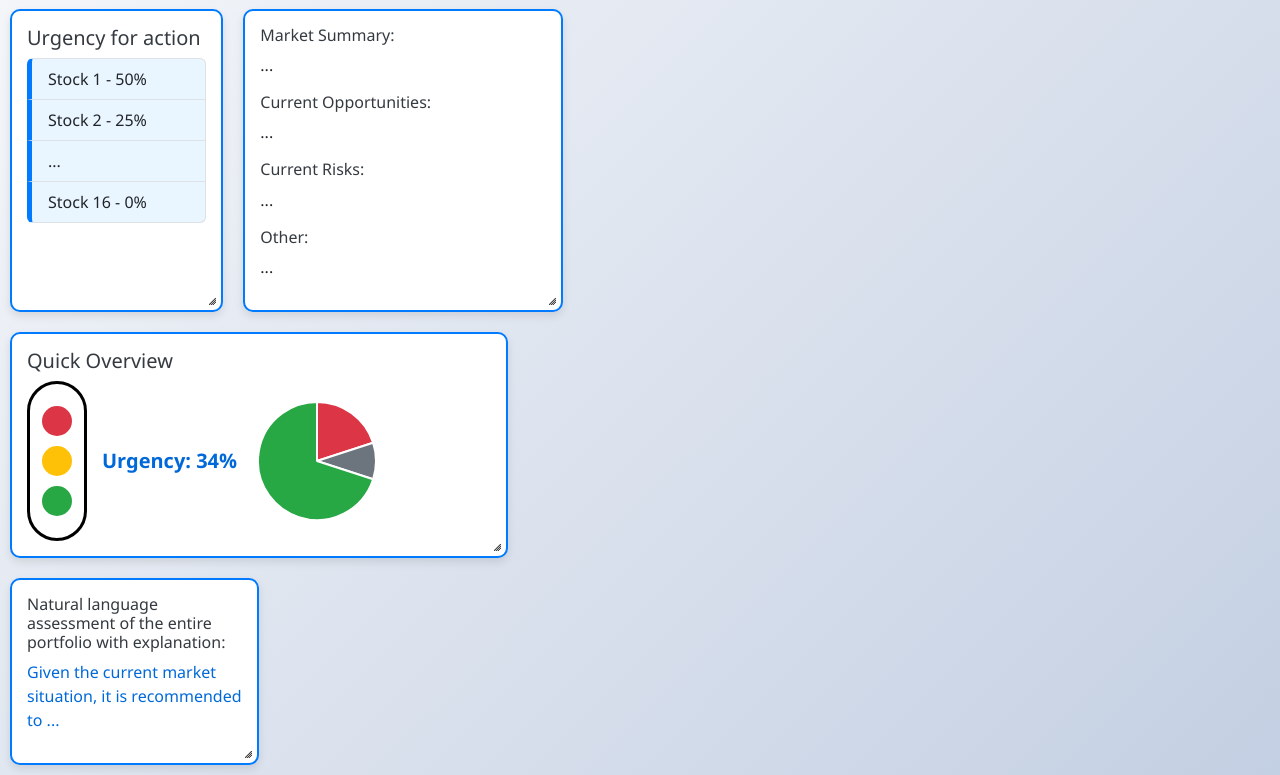
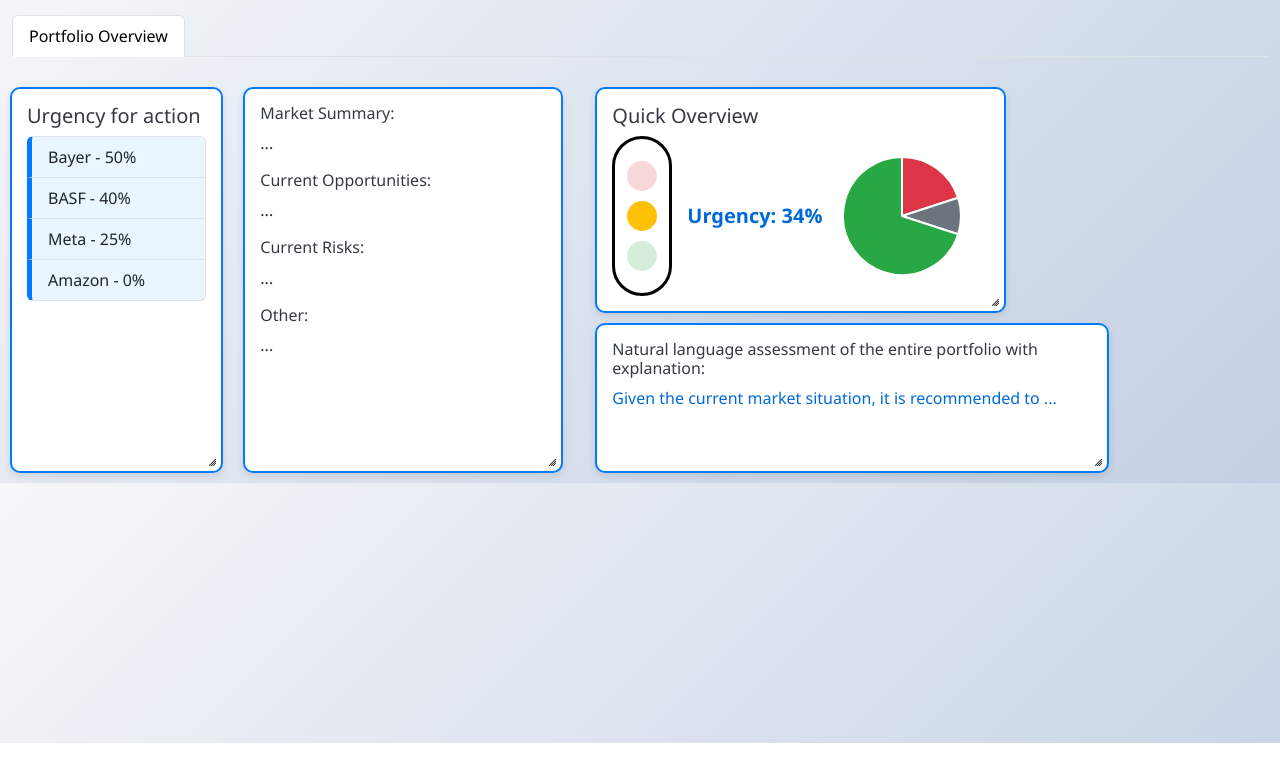
Before and after one commit to jasper-bk/Masterarbeit_Projekt, a plain HTML site: page webpage/index.html in a window 1280 px wide. Shown: the part 57-832 px from the top of the page. After the commit the page ends 800 px from the top, so only its background shows below. Drawn offline with nearby package versions, Linux system fonts and the light colour scheme.

Commit message:
Some smaller improvements to UI and added Tabs for Stock view

```diff
--- a/webpage/index.html
+++ b/webpage/index.html
@@ -3,7 +3,7 @@
 <head>
   <meta charset="UTF-8">
   <meta name="viewport" content="width=device-width, initial-scale=1.0">
-  <title>Portfolio Dashboard</title>
+  <title>Portfolio Evaluation and Recommendation Dashboard</title>
   <link href="https://cdn.jsdelivr.net/npm/bootstrap@5.3.2/dist/css/bootstrap.min.css" rel="stylesheet">
   <link rel="stylesheet" href="https://cdnjs.cloudflare.com/ajax/libs/jqueryui/1.12.1/jquery-ui.min.css">
   <style>
@@ -48,16 +48,19 @@
       height: 30px;
       border-radius: 50%;
       margin: 5px 0;
+      opacity: 0.2;
     }
     .green { background-color: #28a745; }
     .yellow { background-color: #ffc107; }
     .red { background-color: #dc3545; }
+    .light.active { opacity: 1; }
     h5, h6 {
       color: #343a40;
     }
     #urgency-list ul li {
       background-color: #e9f5ff;
       border-left: 5px solid #007bff;
+      cursor: pointer;
     }
     .text-primary {
       color: #0069d9 !important;
@@ -68,34 +71,51 @@
       font-weight: 700;
       color: #0069d9;
     }
+    .tab-content {
+      margin-top: 20px;
+    }
+    .close-tab {
+      margin-left: 8px;
+      color: red;
+      cursor: pointer;
+    }
   </style>
 </head>
 <body>
   <!-- Navbar -->
   <nav class="navbar navbar-custom px-3">
-    <a class="navbar-brand" href="#">Portfolio Dashboard</a>
+    <a class="navbar-brand" href="#">Portfolio Evaluation and Recommendation Dashboard</a>
     <div class="ms-auto">
-      <a href="#" class="nav-link"><svg xmlns="http://www.w3.org/2000/svg" width="24" height="24" fill="white" class="bi bi-gear" viewBox="0 0 16 16">
+      <a href="#" class="nav-link">
+        <svg xmlns="http://www.w3.org/2000/svg" width="24" height="24" fill="white" class="bi bi-gear" viewBox="0 0 16 16">
           <path d="M8 4.754a3.246 3.246 0 1 0 0 6.492 3.246 3.246 0 0 0 0-6.492zM5.754 8a2.246 2.246 0 1 1 4.492 0 2.246 2.246 0 0 1-4.492 0z"/>
           <path d="M9.796 1.343c-.527-1.06-1.965-1.06-2.492 0l-.094.19a1.007 1.007 0 0 1-1.356.432l-.183-.098c-1.07-.57-2.286.646-1.716 1.716l.098.183a1.007 1.007 0 0 1-.432 1.356l-.19.094c-1.06.527-1.06 1.965 0 2.492l.19.094a1.007 1.007 0 0 1 .432 1.356l-.098.183c-.57 1.07.646 2.286 1.716 1.716l.183-.098a1.007 1.007 0 0 1 1.356.432l.094.19c.527 1.06 1.965 1.06 2.492 0l.094-.19a1.007 1.007 0 0 1 1.356-.432l.183.098c1.07.57 2.286-.646 1.716-1.716l-.098-.183a1.007 1.007 0 0 1 .432-1.356l.19-.094c1.06-.527 1.06-1.965 0-2.492l-.19-.094a1.007 1.007 0 0 1-.432-1.356l.098-.183c.57-1.07-.646-2.286-1.716-1.716l-.183.098a1.007 1.007 0 0 1-1.356-.432l-.094-.19z"/>
-      </svg></a>
+        </svg>
+      </a>
     </div>
   </nav>
 
   <div class="container-fluid">
+    <!-- Tab Navigation -->
+    <ul class="nav nav-tabs mt-3" id="dashboardTabs" role="tablist">
+      <li class="nav-item" role="presentation">
+        <button class="nav-link active" id="overview-tab" data-bs-toggle="tab" data-bs-target="#overview" type="button" role="tab" aria-controls="overview" aria-selected="true">Portfolio Overview</button>
+      </li>
+    </ul>
+
+    <!-- Tab Content -->
+    <div class="tab-content" id="dashboardTabsContent">
+      <div class="tab-pane fade show active" id="overview" role="tabpanel" aria-labelledby="overview-tab">
         <div class="row">
           <!-- Left Sidebar -->
           <div class="col-md-2 box draggable resizable" id="urgency-list">
             <h5>Urgency for action</h5>
-        <ul class="list-group">
-          <li class="list-group-item">Stock 1 - 50%</li>
-          <li class="list-group-item">Stock 2 - 25%</li>
-          <li class="list-group-item">...</li>
-          <li class="list-group-item">Stock 16 - 0%</li>
+            <ul class="list-group" id="urgency-items">
+              <!-- List items will be dynamically inserted here -->
             </ul>
           </div>
 
-      <!-- Stock Info Box -->
+          <!-- Market Info Box -->
           <div class="col-md-3 box draggable resizable" id="stock-info">
             <h6>Market Summary:</h6>
             <p>...</p>
@@ -107,30 +127,30 @@
             <p>...</p>
           </div>
 
-      <!-- Right Area -->
-      <div class="col-md-7">
-        <div class="row">
           <!-- Quick Overview -->
+          <div class="col-md-6">
             <div class="col-md-8 box draggable resizable" id="quick-overview">
               <h5>Quick Overview</h5>
               <div class="d-flex align-items-center">
                 <div class="traffic-light-container">
                   <div class="traffic-light">
-                  <div class="light red"></div>
-                  <div class="light yellow"></div>
-                  <div class="light green"></div>
+                    <div class="light red" id="light-red"></div>
+                    <div class="light yellow" id="light-yellow"></div>
+                    <div class="light green" id="light-green"></div>
                   </div>
-                <div class="urgency-text">Urgency: 34%</div>
+                  <div class="urgency-text" id="urgency-text">Urgency: 34%</div>
                 </div>
                 <canvas id="pieChart" width="120" height="120"></canvas>
               </div>
             </div>
 
             <!-- Textual Evaluation -->
-          <div class="col-md-4 box draggable resizable" id="text-evaluation">
+            <div class="col-md-10 box draggable resizable" id="text-evaluation">
               <h6>Natural language assessment of the entire portfolio with explanation:</h6>
               <p class="text-primary">Given the current market situation, it is recommended to ...</p>
             </div>
+          </div>
+
         </div>
       </div>
     </div>
@@ -141,42 +161,84 @@
   <script src="https://cdnjs.cloudflare.com/ajax/libs/jqueryui/1.12.1/jquery-ui.min.js"></script>
   <script src="https://cdn.jsdelivr.net/npm/chart.js"></script>
   <script>
-    // Make all .draggable and .resizable elements functional
     $(function () {
       const container = 'body';
-      $('.draggable').draggable({
-        cancel: '.ui-resizable-handle',
-        grid: [20, 20],
-        containment: container // Restrict dragging within body
+      $('.draggable').draggable({ cancel: '.ui-resizable-handle', grid: [20, 20], containment: container });
+      $('.resizable').resizable({ grid: [20, 20], handles: 'n, e, s, w, ne, se, sw, nw', containment: container });
     });
 
-      $('.resizable').resizable({
-        grid: [20, 20],
-        handles: 'n, e, s, w, ne, se, sw, nw',
-        containment: container // Restrict resizing within body
-      });
-    });
+    const urgencyValue = 34;
+    document.getElementById('urgency-text').textContent = `Urgency: ${urgencyValue}%`;
+    if (urgencyValue >= 66) {
+      document.getElementById('light-red').classList.add('active');
+    } else if (urgencyValue >= 33) {
+      document.getElementById('light-yellow').classList.add('active');
+    } else {
+      document.getElementById('light-green').classList.add('active');
+    }
 
-    // Chart.js Pie chart
     const ctx = document.getElementById('pieChart').getContext('2d');
     new Chart(ctx, {
       type: 'pie',
       data: {
         labels: ['Sell', 'Hold', 'Buy'],
-        datasets: [{
-          data: [20, 10, 70],
-          backgroundColor: ['#dc3545', '#6c757d', '#28a745'],
-        }]
+        datasets: [{ data: [20, 10, 70], backgroundColor: ['#dc3545', '#6c757d', '#28a745'] }]
       },
-      options: {
-        responsive: false,
-        plugins: {
-          legend: {
-            display: false
+      options: { responsive: false, plugins: { legend: { display: false } } }
+    });
+
+    function openStockTab(stockName) {
+      const tabId = stockName.replace(/\s+/g, '-').toLowerCase();
+      if (!document.getElementById(`tab-${tabId}`)) {
+        const closeBtn = `<span class="close-tab" onclick="closeTab('${tabId}')">&times;</span>`;
+        const newTab = document.createElement('li');
+        newTab.classList.add('nav-item');
+        newTab.innerHTML = `<button class="nav-link" id="tab-${tabId}-tab" data-bs-toggle="tab" data-bs-target="#tab-${tabId}" type="button" role="tab">${stockName} ${closeBtn}</button>`;
+        document.getElementById('dashboardTabs').appendChild(newTab);
+
+        const newTabPane = document.createElement('div');
+        newTabPane.classList.add('tab-pane', 'fade');
+        newTabPane.id = `tab-${tabId}`;
+        newTabPane.setAttribute('role', 'tabpanel');
+        newTabPane.innerHTML = `<div class="box">Detailed info for ${stockName}</div>`;
+        document.getElementById('dashboardTabsContent').appendChild(newTabPane);
+      }
+      bootstrap.Tab.getOrCreateInstance(document.querySelector(`#tab-${tabId}-tab`)).show();
+    }
+
+    function closeTab(tabId) {
+      const tabButton = document.getElementById(`tab-${tabId}-tab`);
+      const tabPane = document.getElementById(`tab-${tabId}`);
+      if (tabButton && tabPane) {
+        const parentLi = tabButton.closest('li');
+        if (tabButton.classList.contains('active')) {
+          bootstrap.Tab.getOrCreateInstance(document.querySelector('#overview-tab')).show();
+        }
+        parentLi.remove();
+        tabPane.remove();
       }
     }
+
+    function renderUrgencyList() {
+      const dataStr = '{"Bayer": {"urgency": 0.5}, "BASF": {"urgency": 0.4}, "Meta": {"urgency": 0.25}, "Amazon": {"urgency": 0.0}}';
+      const data = JSON.parse(dataStr);
+      // fetch('/api/urgency') // Uncomment when connected to API
+      //   .then(response => response.json())
+      //   .then(data => {
+
+      const container = document.getElementById('urgency-items');
+      container.innerHTML = '';
+      for (const [stock, info] of Object.entries(data)) {
+        const urgencyPercent = Math.round(info.urgency * 100);
+        const li = document.createElement('li');
+        li.className = 'list-group-item';
+        li.textContent = `${stock} - ${urgencyPercent}%`;
+        li.onclick = () => openStockTab(stock);
+        container.appendChild(li);
       }
-    });
+    }
+
+    renderUrgencyList();
   </script>
 </body>
 </html>
```
Lines whose indentation alone changed are shown as unchanged.
